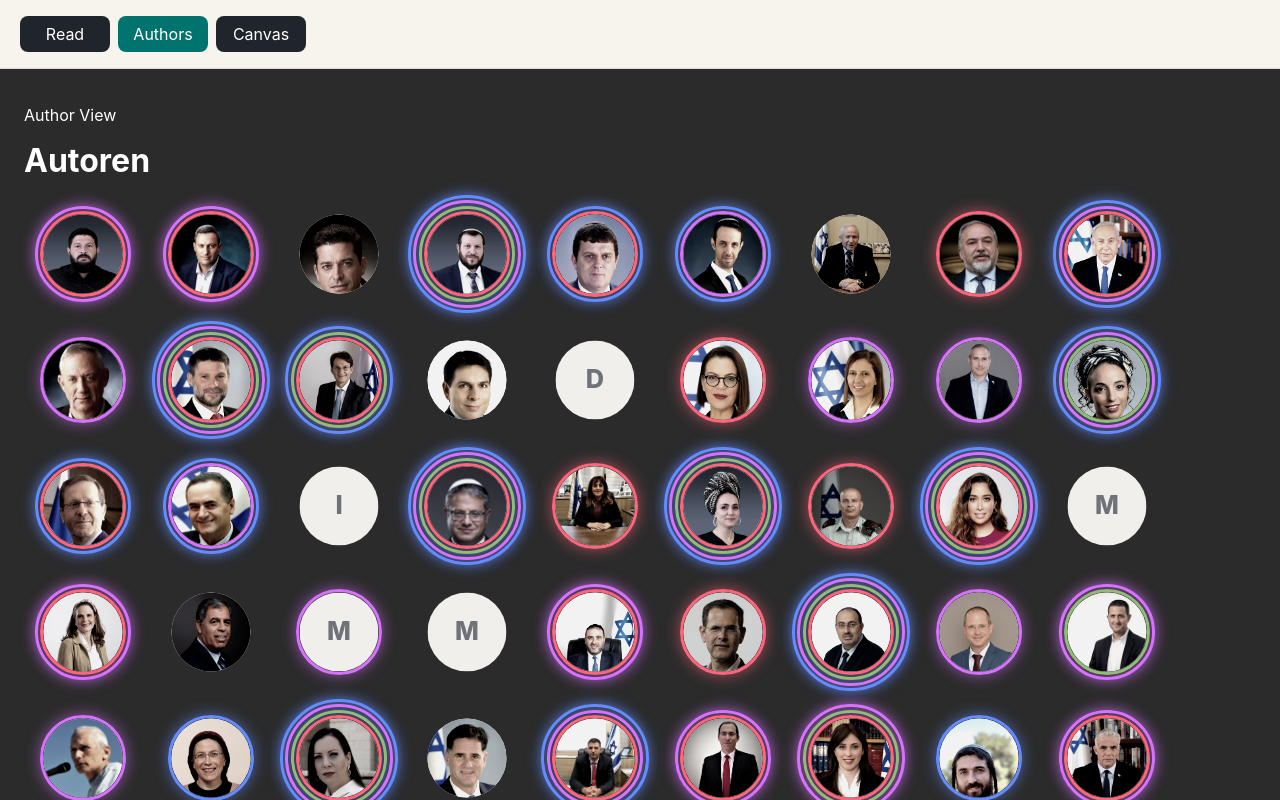
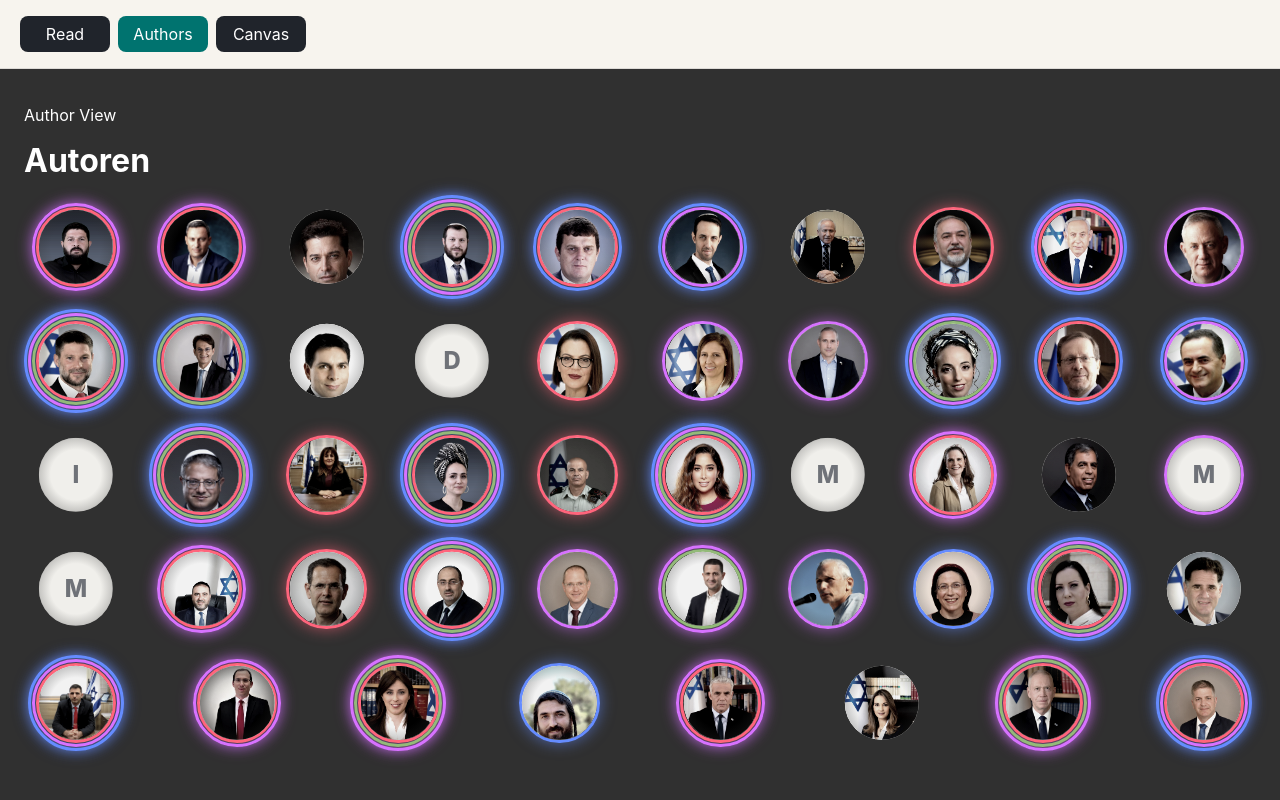
Before and after one commit to eligi9/intend, a Vue app: page / in a window 1280 px wide. Both pictures are taken after a click on the button "Authors". Shown: the top 800 px of the page. Built offline with nearby package versions, Linux system fonts and the light colour scheme.

Commit message:
Refine author portrait layout and shadow

```diff
--- a/src/components/author-portrait/AuthorPortrait.css
+++ b/src/components/author-portrait/AuthorPortrait.css
@@ -49,6 +49,20 @@
   transform: translate(-50%, -50%);
 }
 
+.author-portrait__image-shell::after {
+  content: '';
+  position: absolute;
+  inset: 0;
+  border-radius: 50%;
+  pointer-events: none;
+  background: radial-gradient(
+    circle at center,
+    transparent 48%,
+    color-mix(in srgb, var(--author-image-shadow-color) 20%, transparent) 68%,
+    color-mix(in srgb, var(--author-image-shadow-color) 68%, transparent) 100%
+  );
+}
+
 .author-portrait__image {
   width: 100%;
   height: 100%;
--- a/src/components/author-portrait/AuthorPortrait.vue
+++ b/src/components/author-portrait/AuthorPortrait.vue
@@ -28,7 +28,7 @@ const props = withDefaults(
 )
 
 const ringStroke = computed(() => Math.max(2, props.size * 0.03))
-const ringGap = computed(() => ringStroke.value * 0.5)
+const ringGap = computed(() => ringStroke.value * 0.25)
 const maxRingCount = strategyDisplayOrder.length
 const totalRingSpace = computed(
   () => maxRingCount * ringStroke.value + (maxRingCount - 1) * ringGap.value,
@@ -63,6 +63,7 @@ const imageAlt = computed(() => `Portrait von ${props.author.name}`)
       '--author-ring-gap': `${ringGap}px`,
       '--author-ring-stroke': `${ringStroke}px`,
       '--author-shadow-color': `${outerRingColor}`,
+      '--author-image-shadow-color': 'var(--author-view-background, #303030)',
     }"
   >
     <span class="author-portrait__rings" aria-hidden="true">
--- a/src/views/authors/AuthorView.css
+++ b/src/views/authors/AuthorView.css
@@ -1,11 +1,13 @@
 .author-view {
+  --author-view-background: #303030;
+
   display: grid;
   align-content: start;
   gap: 18px;
   padding: 20px 24px;
   overflow: auto;
   width: 100%;
-  background-color: #2b2b2b;
+  background-color: var(--author-view-background);
   color: white;
 }
 
@@ -23,16 +25,19 @@
 .author-view__grid {
   display: flex;
   flex-wrap: wrap;
-  gap: 8px 10px;
+  gap: 10px 14px;
   align-items: center;
   align-content: flex-start;
+  justify-content: space-between;
+  width: 100%;
 }
 
 .author-view__item {
   display: grid;
   place-items: center;
-  width: 118px;
-  min-height: 118px;
+  flex: 0 0 104px;
+  width: 104px;
+  min-height: 104px;
 }
 
 @media (max-width: 780px) {
@@ -46,7 +51,8 @@
   }
 
   .author-view__item {
-    width: 118px;
-    min-height: 118px;
+    flex-basis: 104px;
+    width: 104px;
+    min-height: 104px;
   }
 }
--- a/src/views/authors/AuthorView.vue
+++ b/src/views/authors/AuthorView.vue
@@ -16,7 +16,7 @@ const { authorInstances } = storeToRefs(authorStore)
 
     <section class="author-view__grid" aria-label="Autoren">
       <article v-for="author in authorInstances" :key="author.id" class="author-view__item">
-        <AuthorPortrait :author="author" :size="118" />
+        <AuthorPortrait :author="author" :size="104" />
       </article>
     </section>
   </section>
```
